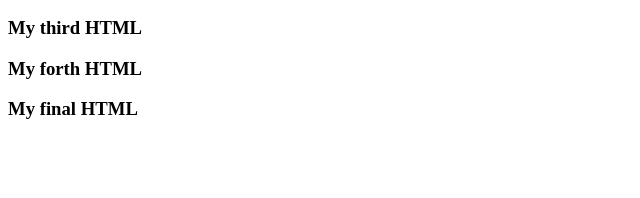
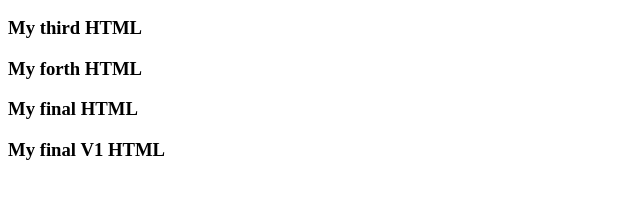
Before and after one commit to haiakhil3344/Jenkins, a plain HTML site: page index.html in a window 1280 px wide. Shown: the part 110-308 px from the top of the page, without its empty margins (0-640 px from the left). Drawn offline with Linux system fonts and the light colour scheme.

Commit message:
Update index.html

```diff
--- a/index.html
+++ b/index.html
@@ -7,6 +7,7 @@
   <h3>My third HTML</h3>
   <h3>My forth HTML</h3>
   <h3>My final HTML</h3>
+  <h3>My final V1 HTML</h3>
 
 </body>
 </html>
```
